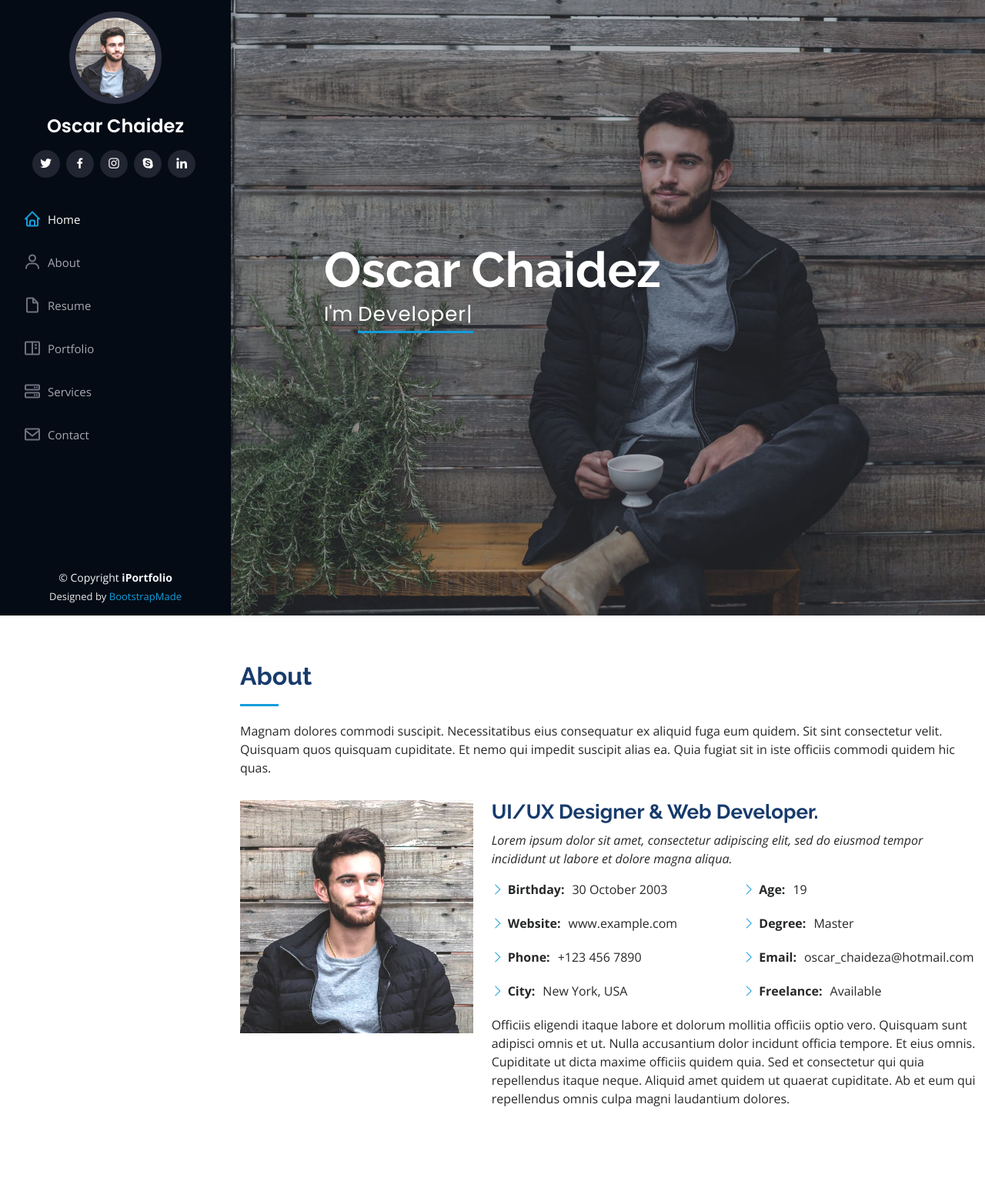
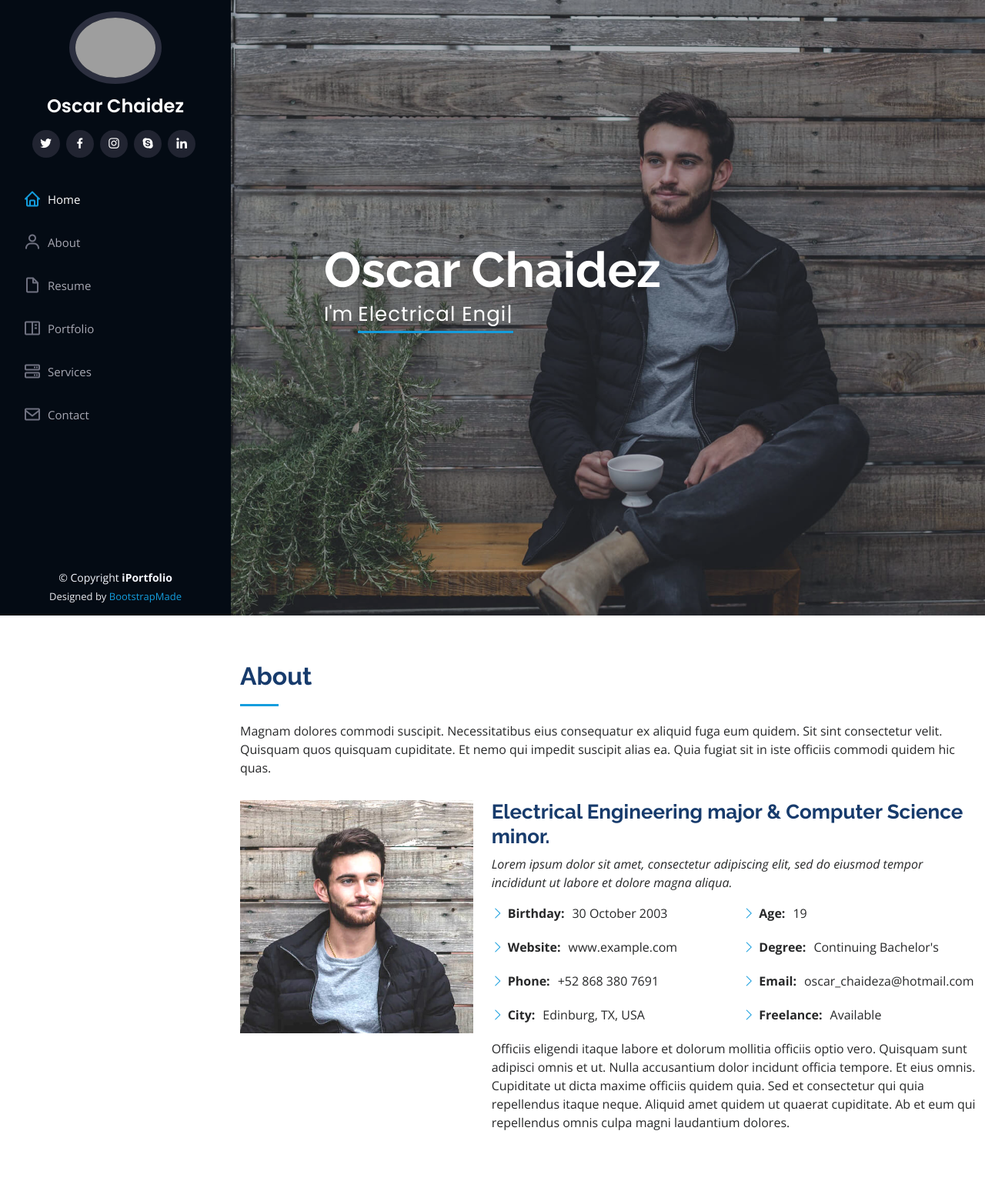
Before and after one commit to OscarChaideza/MyResume, a Flask app: page / in a window 1280 px wide. Shown: the top 1561 px of the page at 77% size. Run offline with Flask 2, Linux system fonts and the light colour scheme; some libraries are stand-ins or nearby versions; grey boxes are pictures that could not be loaded.

Commit message:
index text changes 2

```diff
--- a/Templates/index.html
+++ b/Templates/index.html
@@ -45,7 +45,7 @@
     <div class="d-flex flex-column">
 
       <div class="profile">
-        <img src="static/img/profile-img.jpg" alt="" class="img-fluid rounded-circle">
+        <img src="static/img/Self_picture1.jpg" alt="" class="img-fluid rounded-circle">
         <h1 class="text-light"><a href="index.html">Oscar Chaidez</a></h1>
         <div class="social-links mt-3 text-center">
           <a href="#" class="twitter"><i class="bx bxl-twitter"></i></a>
@@ -73,7 +73,7 @@
   <section id="hero" class="d-flex flex-column justify-content-center align-items-center">
     <div class="hero-container" data-aos="fade-in">
       <h1>Oscar Chaidez</h1>
-      <p>I'm <span class="typed" data-typed-items="Designer, Developer, Freelancer, Photographer"></span></p>
+      <p>I'm <span class="typed" data-typed-items="Electrical Engineering major, Computer Science minor"></span></p>
     </div>
   </section><!-- End Hero -->
 
@@ -93,7 +93,7 @@
             <img src="static/img/profile-img.jpg" class="img-fluid" alt="">
           </div>
           <div class="col-lg-8 pt-4 pt-lg-0 content" data-aos="fade-left">
-            <h3>UI/UX Designer &amp; Web Developer.</h3>
+            <h3>Electrical Engineering major &amp; Computer Science minor.</h3>
             <p class="fst-italic">
               Lorem ipsum dolor sit amet, consectetur adipiscing elit, sed do eiusmod tempor incididunt ut labore et dolore
               magna aliqua.
@@ -103,14 +103,14 @@
                 <ul>
                   <li><i class="bi bi-chevron-right"></i> <strong>Birthday:</strong> <span>30 October 2003</span></li>
                   <li><i class="bi bi-chevron-right"></i> <strong>Website:</strong> <span>www.example.com</span></li>
-                  <li><i class="bi bi-chevron-right"></i> <strong>Phone:</strong> <span>+123 456 7890</span></li>
-                  <li><i class="bi bi-chevron-right"></i> <strong>City:</strong> <span>New York, USA</span></li>
+                  <li><i class="bi bi-chevron-right"></i> <strong>Phone:</strong> <span>+52 868 380 7691</span></li>
+                  <li><i class="bi bi-chevron-right"></i> <strong>City:</strong> <span>Edinburg, TX, USA</span></li>
                 </ul>
               </div>
               <div class="col-lg-6">
                 <ul>
                   <li><i class="bi bi-chevron-right"></i> <strong>Age:</strong> <span>19</span></li>
-                  <li><i class="bi bi-chevron-right"></i> <strong>Degree:</strong> <span>Master</span></li>
+                  <li><i class="bi bi-chevron-right"></i> <strong>Degree:</strong> <span>Continuing Bachelor's</span></li>
                   <li><i class="bi bi-chevron-right"></i> <strong>Email:</strong> <span>oscar_chaideza@hotmail.com</span></li>
                   <li><i class="bi bi-chevron-right"></i> <strong>Freelance:</strong> <span>Available</span></li>
                 </ul>
@@ -568,7 +568,7 @@
               <div class="address">
                 <i class="bi bi-geo-alt"></i>
                 <h4>Location:</h4>
-                <p>A108 Adam Street, New York, NY 535022</p>
+                <p>Edinburg, TX, USA</p>
               </div>
 
               <div class="email">
@@ -580,7 +580,7 @@
               <div class="phone">
                 <i class="bi bi-phone"></i>
                 <h4>Call:</h4>
-                <p>+1 5589 55488 55s</p>
+                <p>+52 868 380 7691</p>
               </div>
 
               <iframe src="https://www.google.com/maps/embed?pb=!1m14!1m8!1m3!1d12097.433213460943!2d-74.0062269!3d40.7101282!3m2!1i1024!2i768!4f13.1!3m3!1m2!1s0x0%3A0xb89d1fe6bc499443!2sDowntown+Conference+Center!5e0!3m2!1smk!2sbg!4v1539943755621" frameborder="0" style="border:0; width: 100%; height: 290px;" allowfullscreen></iframe>
```
